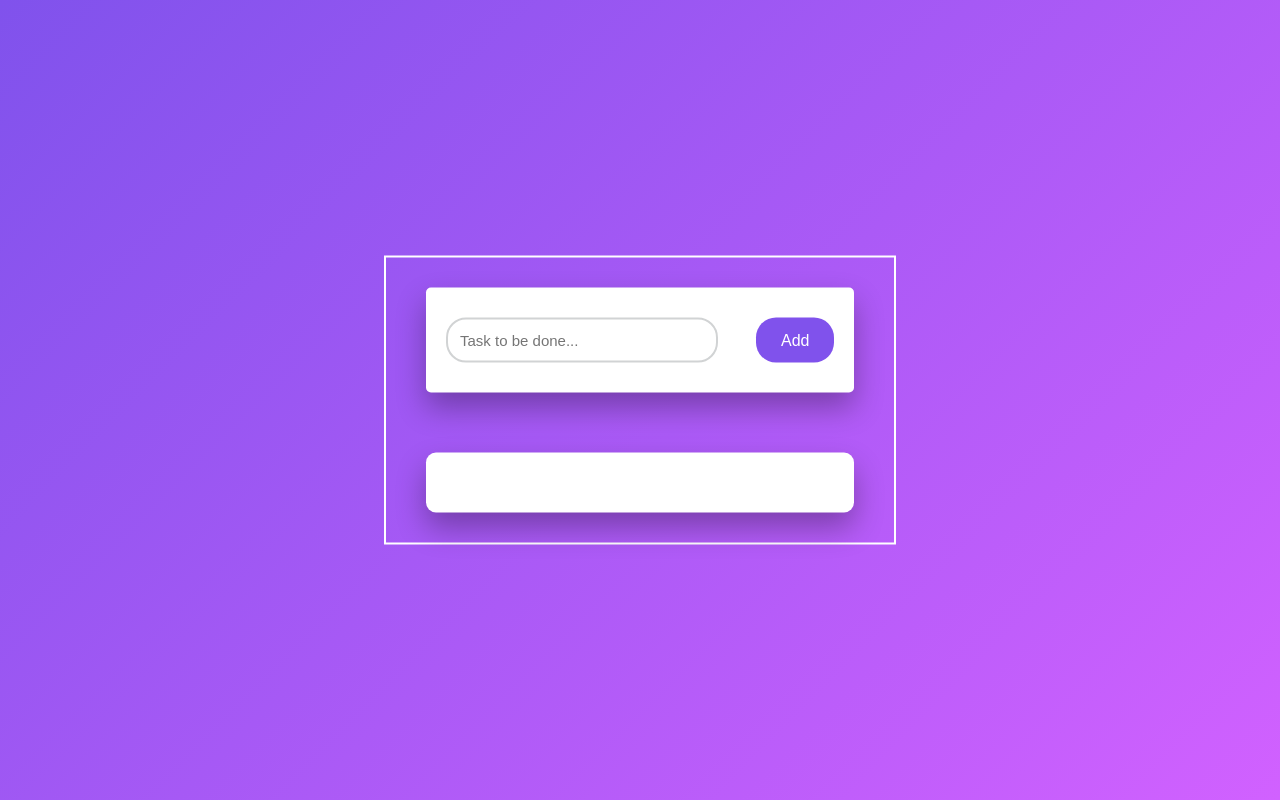
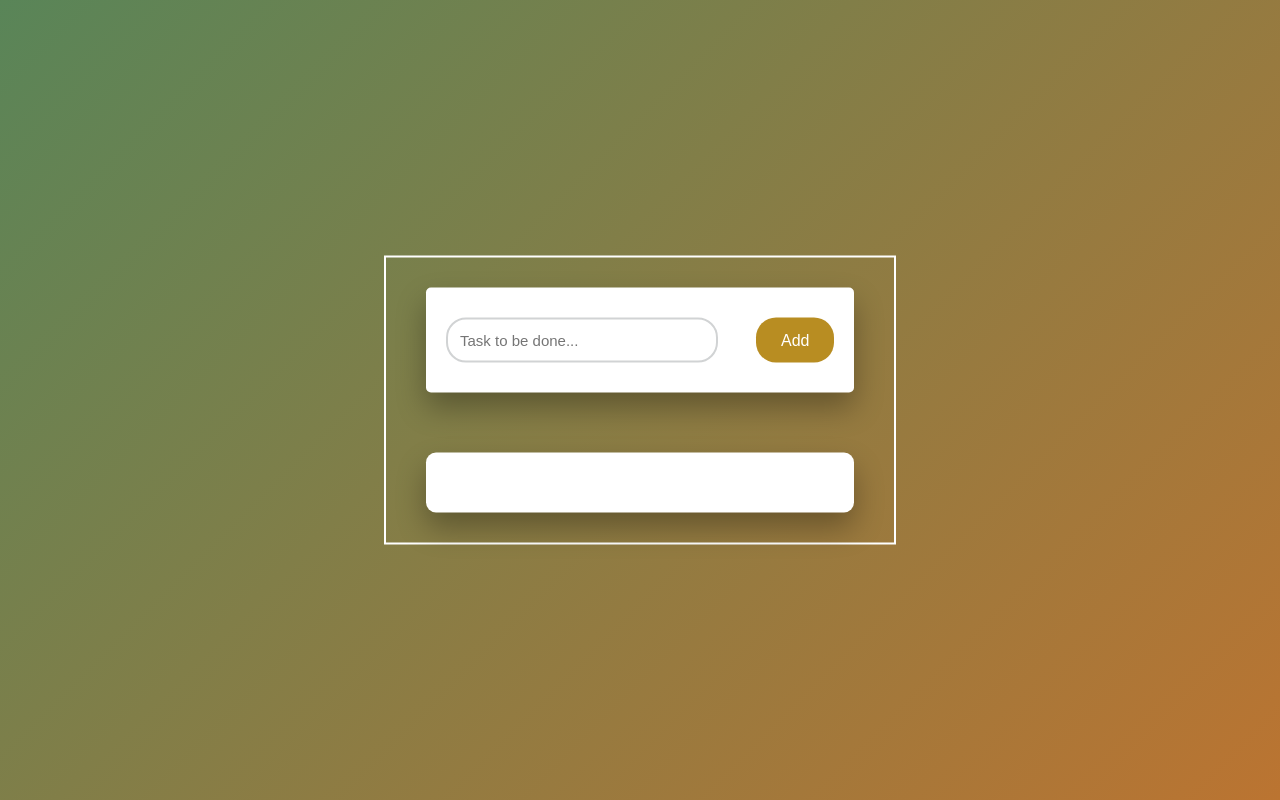
Before and after one commit to KeshavKokande/To-Do, a plain HTML site: page index.html in a window 1280 px wide. Drawn offline with Linux system fonts and the light colour scheme.

Commit message:
Update style.css

```diff
--- a/style.css
+++ b/style.css
@@ -9,8 +9,8 @@ body{
     height: 100vh;
     background: linear-gradient(
         135deg,
-        #8052ec,
-        #d161ff
+        #598558,
+        #bb7431
     );
 }
 .container{
@@ -57,7 +57,7 @@ body{
     border-radius: 5px;
     font-weight: 500;
     font-size: 16px;
-    background-color: #8052ec;
+    background-color: #b88d22;
     border: none;
     color: #ffffff;
     border-radius: 20px;
```
